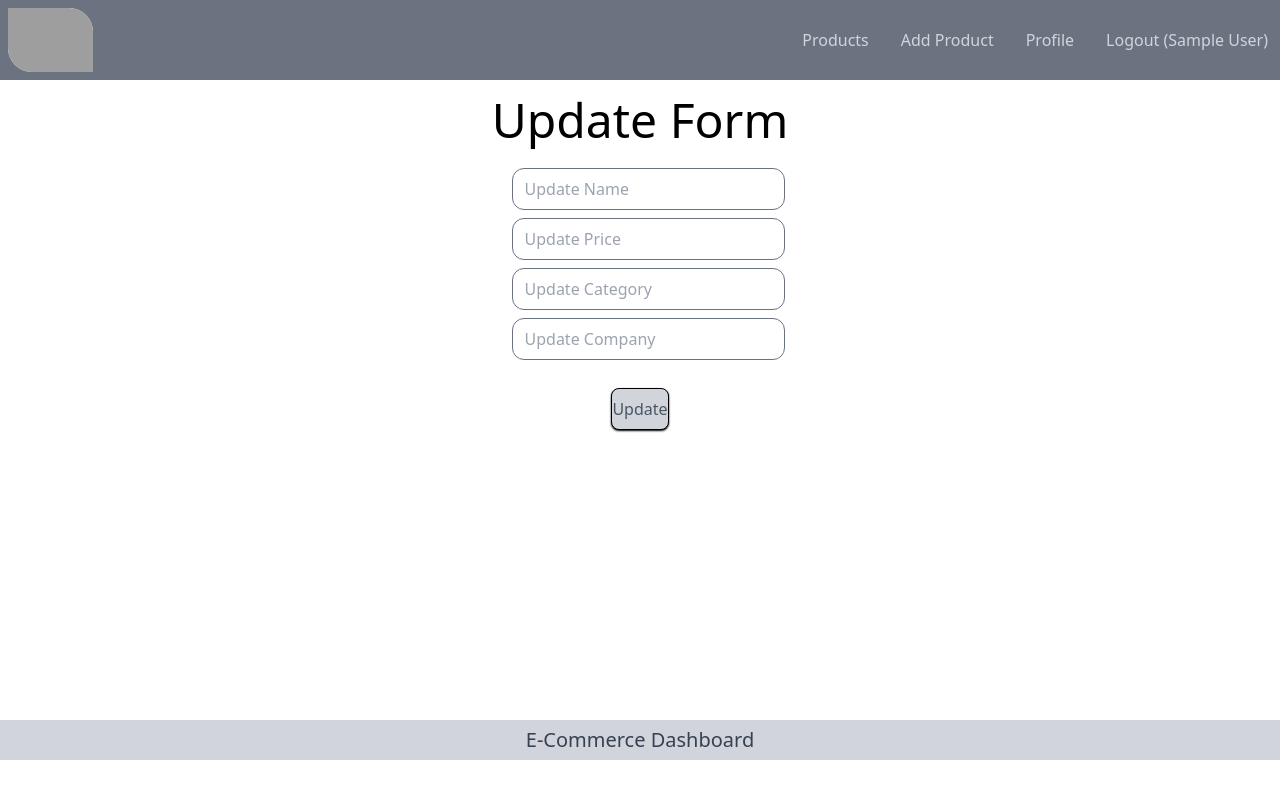
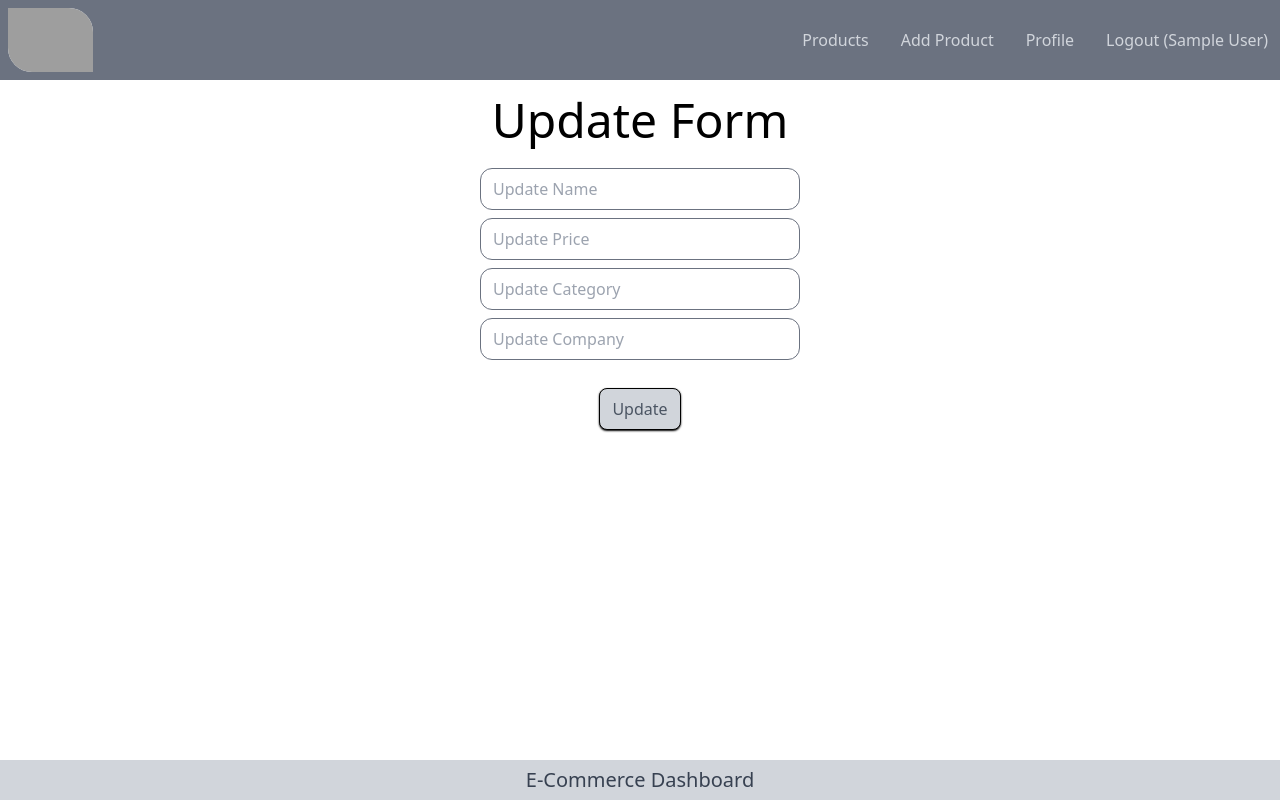
Before and after one commit to DhyanMPatel/E-Comm-Dashboard, a React (Create React App) app in the folder front-end/: page /update/1 in a window 1280 px wide. Built offline with nearby package versions, Linux system fonts and the light colour scheme; no server answers; sample sign-in values are in the browser's storage; grey boxes are pictures that could not be loaded.

Commit message:
change footer access

```diff
--- a/front-end/src/App.js
+++ b/front-end/src/App.js
@@ -29,7 +29,7 @@ function App() {
           <Route path='/signup' element={<SignUp />} />
         </Routes>
       </BrowserRouter>
-      <Footer />
+
     </div>
   );
 }
--- a/front-end/src/components/Footer.js
+++ b/front-end/src/components/Footer.js
@@ -2,7 +2,7 @@ import React from "react";
 
 const Footer=()=>{
     return(
-        <footer className="Footer">
+        <footer>
                 <h3 className="items-center">E-Commerce Dashboard</h3>
         </footer>
     )
--- a/front-end/src/components/Login.js
+++ b/front-end/src/components/Login.js
@@ -1,5 +1,6 @@
 import React, { useEffect, useState } from "react";
 import { useNavigate } from "react-router-dom";
+import Footer from "./Footer";
 
 const Login = () => {
     const [email, setEmail] = useState('');
@@ -52,12 +53,13 @@ const Login = () => {
         }
     }
     return (
+        <>
             <form className="flex flex-col items-center" onSubmit={Submit}>
                 <h1 className='block text-5xl text-center p-6 '>Login</h1>
 
-            <div>
+                <div className="w-96">
                     <input className='Input' type='email' placeholder='Enter Email' value={email} onChange={(e) => setEmail(e.target.value)} />
-                <div className='Input border-none p-0 flex '>
+                    <div className='Input border-none p-0 flex'>
                         <input id='Password' autoComplete="true" className='Input m-0 rounded-tr-none rounded-br-none border-r-0' type="password" placeholder='Enter Password' value={password} onChange={(e) => setPassword(e.target.value)} />
                         <button type="button" id="Btn" className='btn-toggle w-2/12 focus:shadow-lg' onClick={() => seeOrNot()}>Show</button>
                     </div>
@@ -65,6 +67,10 @@ const Login = () => {
 
                 <button className='btn-primary w-20'>Send</button>
             </form>
+            <div className="Footer absolute bottom-0">
+                <Footer />
+            </div>
+        </>
     )
 }
 
--- a/front-end/src/components/Products.js
+++ b/front-end/src/components/Products.js
@@ -1,17 +1,19 @@
 import React, { useEffect, useState } from "react";
 import { Link } from "react-router-dom";
+import Footer from "./Footer";
 
 const Products = () => {
     const [products, setProducts] = useState([]);
+    const [category, setCategory] = useState("");
     useEffect(() => {
         getProducts();
     }, [])
     const getProducts = async () => {
-        let result = await fetch("http://localhost:5000/products",{
+        let result = await fetch("http://localhost:5000/products", {
             /// this now neccesory to add token in headers
-            headers:{
+            headers: {
                 /// add bearer and use backtick to display products
-                authorization:`bearer ${JSON.parse(localStorage.getItem("token"))}`
+                authorization: `bearer ${JSON.parse(localStorage.getItem("token"))}`
             }
         })
         result = await result.json();
@@ -24,9 +26,9 @@ const Products = () => {
         let result = await fetch(`http://localhost:5000/product/${id}`, {       // of perticular product id
             method: "DELETE",
             /// this now neccesory to add token in headers
-            headers:{
+            headers: {
                 /// add bearer and use backtick to display products
-                authorization:`bearer ${JSON.parse(localStorage.getItem("token"))}`
+                authorization: `bearer ${JSON.parse(localStorage.getItem("token"))}`
             }
         })
         result = await result.json();
@@ -38,11 +40,11 @@ const Products = () => {
     const searchHandle = async (event) => {
         let key = event.target.value;
         if (key) {
-            let result = await fetch(`http://localhost:5000/search/${key}`,{
+            let result = await fetch(`http://localhost:5000/search/${key}`, {
                 /// this now neccesory to add token in headers
-                headers:{
+                headers: {
                     /// add bearer and use backtick to display products
-                    authorization:`bearer ${JSON.parse(localStorage.getItem("token"))}`
+                    authorization: `bearer ${JSON.parse(localStorage.getItem("token"))}`
                 }
             })
             result = await result.json();
@@ -54,12 +56,20 @@ const Products = () => {
         }
     }
 
+    // const handleCategoryChange = (event) => {
+    //     setCategory(category=category(id));
+    //     console.log(category);
+    //   };
+
     return (
+        <>
             <div className="flex justify-center flex-col p-1">
                 <h1 className="text-2xl flex justify-center m-4">List of Products</h1>
-            <div className="flex place-content-between">
-                <input className=" Input w-5/12 mb-6" type="text" placeholder="Search Product Name" onChange={searchHandle} />
-            </div>
+
+                    <span className="flex place-content-between w-5/12">
+                        <input className=" Input  mb-6" type="text" placeholder="Search Product Name" onChange={searchHandle} />
+                    </span>
+
                 <table>
                     <thead>
                         <tr className="flex justify-center">
@@ -99,7 +109,11 @@ const Products = () => {
                             </tbody>
                     }
                 </table>
+            </div >
+            <div className="Footer">
+                <Footer />
             </div>
+        </>
     )
 }
 export default Products;
--- a/front-end/src/components/SignUp.js
+++ b/front-end/src/components/SignUp.js
@@ -1,5 +1,6 @@
 import React, { useEffect, useState } from "react";
-import { useNavigate } from 'react-router-dom'
+import { useNavigate } from 'react-router-dom';
+import Footer from "./Footer";
 
 const SignUp = () => {
     const [name, setName] = useState('');
@@ -7,12 +8,12 @@ const SignUp = () => {
     const [password, setPassword] = useState("");
     const navigate = useNavigate();
 
-    useEffect(()=>{
+    useEffect(() => {
         const auth = localStorage.getItem('user')
-        if(auth){
+        if (auth) {
             navigate('/')           /// if we click on SignUp then navigate to root automaticaly
         }
-    },[])
+    }, [])
 
     let Submit = async (e) => {
         e.preventDefault();
@@ -28,8 +29,8 @@ const SignUp = () => {
         const result = await data.json();
         console.log(result);
         /// set user and token
-        localStorage.setItem("user",JSON.stringify(result.result))    // give key and String value pair
-        localStorage.setItem("token",JSON.stringify(result.auth))
+        localStorage.setItem("user", JSON.stringify(result.result))    // give key and String value pair
+        localStorage.setItem("token", JSON.stringify(result.auth))
         navigate("/")
 
     }
@@ -46,10 +47,11 @@ const SignUp = () => {
         }
     }
     return (
+        <>
             <form className='flex flex-col items-center' onSubmit={Submit}>
                 <h1 className='block text-5xl text-center p-6 '>Create</h1>
 
-            <div>
+                <div className="w-96">
                     <input className='Input' type='text' placeholder='Enter Name' value={name} onChange={(e) => setName(e.target.value)} />
                     <input className='Input' type='email' placeholder='Enter Email' value={email} onChange={(e) => setEmail(e.target.value)} />
                     <div className='Input border-none p-0 flex '>
@@ -60,6 +62,10 @@ const SignUp = () => {
 
                 <button className='btn-primary w-20'>Send</button>
             </form>
+            <div className="Footer absolute bottom-0">
+                <Footer />
+            </div>
+        </>
     )
 }
 export default SignUp;
--- a/front-end/src/components/UpdateProduct.js
+++ b/front-end/src/components/UpdateProduct.js
@@ -1,5 +1,6 @@
 import React, { useEffect, useState } from "react";
 import { useParams, useNavigate } from 'react-router-dom'
+import Footer from "./Footer";
 
 export const UpdateProduct = () => {
     const [name, setName] = useState('');
@@ -16,9 +17,9 @@ export const UpdateProduct = () => {
     const getProductDetails = async () => {
         // console.log(params);
         try {
-            let data = await fetch(`http://localhost:5000/product/${params.id}`,{
+            let data = await fetch(`http://localhost:5000/product/${params.id}`, {
                 /// this now neccesory to add token in headers
-                headers:{
+                headers: {
                     authorization: `bearer ${JSON.parse(localStorage.getItem('token'))}`
                 }
             })      /// get product details from back-end
@@ -54,20 +55,25 @@ export const UpdateProduct = () => {
     }
 
     return (
+        <>
             <div className="Container">
                 <form className="flex flex-col justify-center items-center" onSubmit={updateProduct}>
                     <header className="text-5xl m-4">Update Form</header>
 
-                <div>
+                    <div className="w-80">
                         <input type="text" className="Input" placeholder="Update Name" value={name} onChange={e => setName(e.target.value)} />
                         <input type="text" className="Input" placeholder="Update Price" value={price} onChange={(e) => { setPrice(e.target.value) }} />
                         <input type="text" className="Input" placeholder="Update Category" value={category} onChange={(e) => { setCategory(e.target.value) }} />
                         <input type="text" className="Input" placeholder="Update Company" value={company} onChange={(e) => { setCompany(e.target.value) }} />
                     </div>
 
-                <button type="submit" className="btn-primary my-5">Update</button>
+                    <button type="submit" className="btn-primary my-5 px-3">Update</button>
 
                 </form>
             </div>
+            <div className="Footer absolute bottom-0">
+                <Footer />
+            </div>
+        </>
     )
 }
--- a/front-end/src/index.css
+++ b/front-end/src/index.css
@@ -16,16 +16,12 @@
         @apply px-2 m-2 hover:text-xl hover:px-1 hover:mx-1
     }
 
-    .Container{
-        min-height: 80vh;
-    }
-
     .Footer{
-        @apply sticky bottom-0 w-full items-center justify-center text-gray-700 bg-gray-300 min-h-10 text-xl flex
+        @apply bottom-0 w-full items-center justify-center text-gray-700 bg-gray-300 min-h-10 text-xl flex
     }
 
     .Input{
-        @apply block w-full mx-2 my-2 px-3 py-2 border border-gray-500 rounded-xl focus:outline-none focus:drop-shadow-lg
+        @apply block w-full my-2 px-3 py-2 border border-gray-500 rounded-xl focus:outline-none focus:drop-shadow-lg
     }
     .btn-primary{
         @apply bg-gray-300 text-gray-600 my-1 py-2 border border-black rounded-lg shadow-sm shadow-black hover:shadow-md hover:shadow-black active:shadow-inner active:shadow-black
```
Also changed, not shown: front-end/src/components/AddProduct.js (+12 -6 lines). Lines whose indentation alone changed are shown as unchanged.
